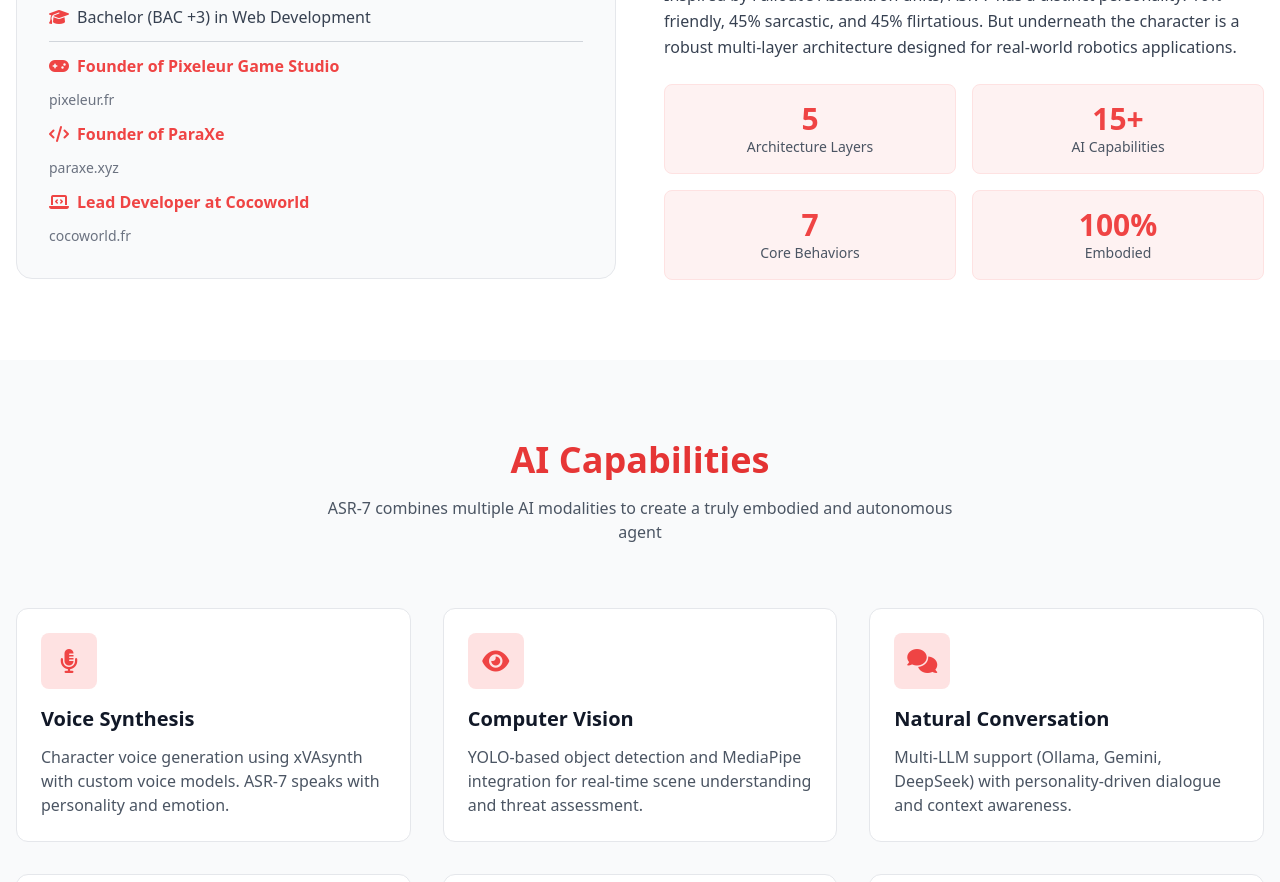
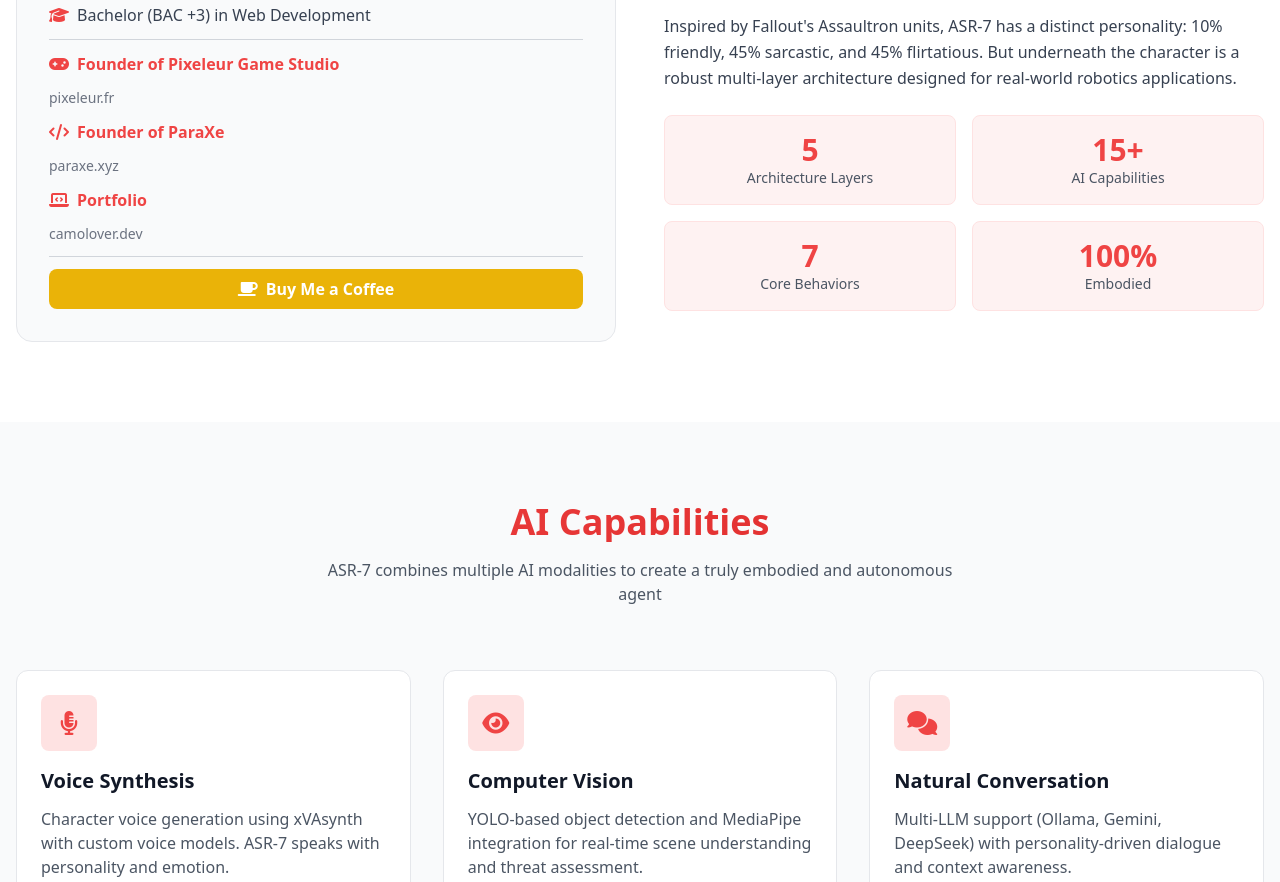
Before and after one commit to CamoLover/AssaultronProject, a plain HTML site: page docs/index.html in a window 1280 px wide. Shown: the part 958-1840 px from the top of the page. Drawn offline with nearby package versions, Linux system fonts and the light colour scheme.

Commit message:
replaced cocoworld with my portfolio, added buy me a coffee link

```diff
--- a/docs/index.html
+++ b/docs/index.html
@@ -154,8 +154,12 @@
                         <a href="https://pixeleur.fr" target="_blank" class="block text-sm text-gray-500 dark:text-gray-400 hover:text-red-500 transition-colors">pixeleur.fr</a>
                         <p class="font-semibold text-red-500 mt-3"><i class="fas fa-code mr-2"></i>Founder of ParaXe</p>
                         <a href="https://paraxe.xyz" target="_blank" class="block text-sm text-gray-500 dark:text-gray-400 hover:text-red-500 transition-colors">paraxe.xyz</a>
-                        <p class="font-semibold text-red-500 mt-3"><i class="fas fa-laptop-code mr-2"></i>Lead Developer at Cocoworld</p>
-                        <a href="https://cocoworld.fr" target="_blank" class="block text-sm text-gray-500 dark:text-gray-400 hover:text-red-500 transition-colors">cocoworld.fr</a>
+                        <p class="font-semibold text-red-500 mt-3"><i class="fas fa-laptop-code mr-2"></i>Portfolio</p>
+                        <a href="https://camolover.dev" target="_blank" class="block text-sm text-gray-500 dark:text-gray-400 hover:text-red-500 transition-colors">camolover.dev</a>
+                        <hr class="border-gray-300 dark:border-slate-600 my-4">
+                        <a href="https://buymeacoffee.com/camolover" target="_blank" class="block px-4 py-2 bg-yellow-500 hover:bg-yellow-600 text-white font-semibold rounded-lg transition-colors text-center">
+                            <i class="fas fa-coffee mr-2"></i>Buy Me a Coffee
+                        </a>
                     </div>
                 </div>
 
@@ -428,8 +432,11 @@
                 <a href="https://paraxe.xyz" target="_blank" class="hover:text-red-500 transition-colors">
                     <i class="fas fa-code text-2xl"></i>
                 </a>
-                <a href="https://cocoworld.fr" target="_blank" class="hover:text-red-500 transition-colors">
+                <a href="https://camolover.dev" target="_blank" class="hover:text-red-500 transition-colors">
                     <i class="fas fa-globe text-2xl"></i>
+                </a>
+                <a href="https://buymeacoffee.com/camolover" target="_blank" class="hover:text-yellow-500 transition-colors">
+                    <i class="fas fa-coffee text-2xl"></i>
                 </a>
             </div>
             <p class="text-gray-500 text-sm">
```
Also changed, not shown: docs/docs.html (+4 -1 lines).
